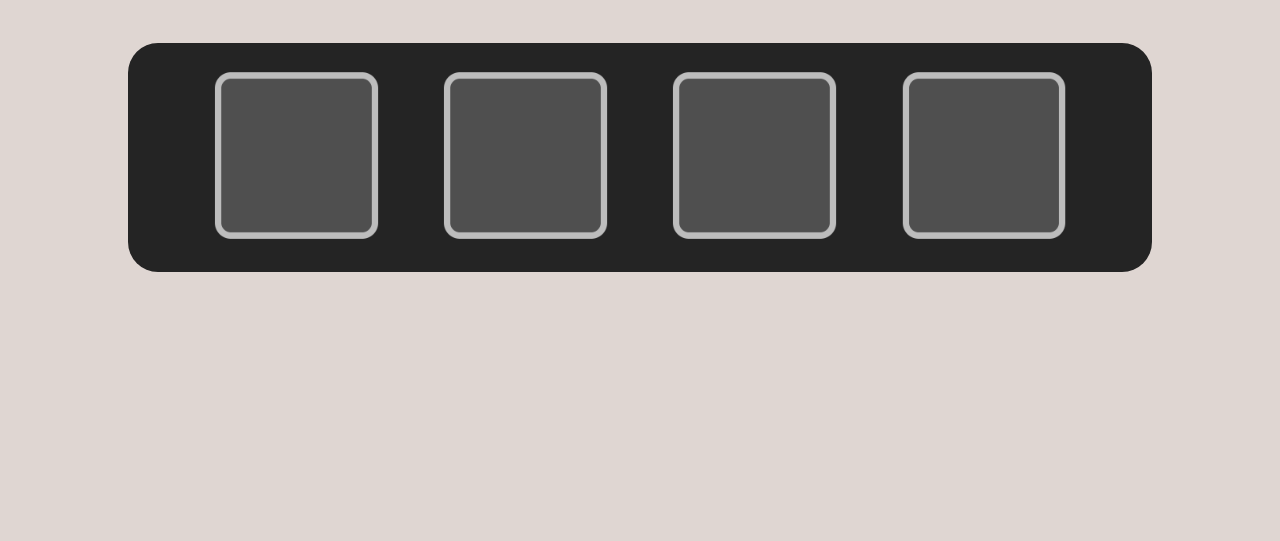
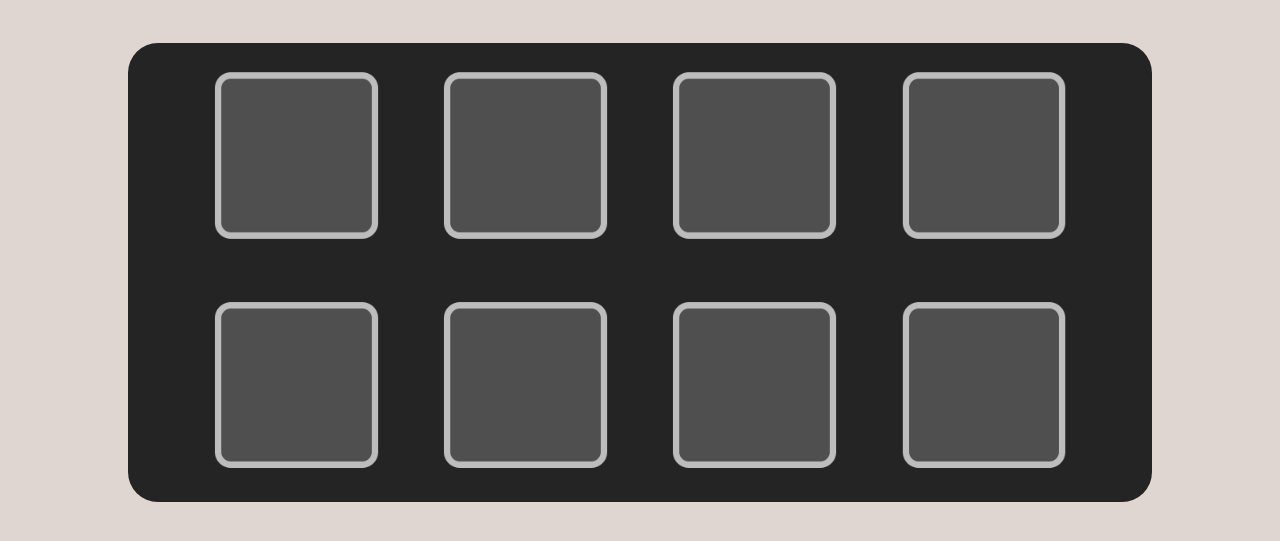
Before and after one commit to simo501/simo501.github.io, a plain HTML site: page index.html in a window 1280 px wide. Shown: the part 129-670 px from the top of the page. Drawn offline with Linux system fonts and the light colour scheme.

Commit message:
proviamo ora

```diff
--- a/index.html
+++ b/index.html
@@ -48,10 +48,14 @@
     <h1>drum machine</h1>
 
     <div style="border-radius: 30px; width: 80%; height: 80%; margin: 0 auto; background: #242424; text-align: center;">
-        <img class="drumpad" onmouseover="drum_hover(this)" onmouseout="drum_unhover(this)" src="imgs/drum pad not pressed.png" id="b_kick">
-        <img class="drumpad" onmouseover="drum_hover(this)" onmouseout="drum_unhover(this)" src="imgs/drum pad not pressed.png" id="b_clap">
-        <img class="drumpad" onmouseover="drum_hover(this)" onmouseout="drum_unhover(this)" src="imgs/drum pad not pressed.png" id="b_hi-hat">
-        <img class="drumpad" onmouseover="drum_hover(this)" onmouseout="drum_unhover(this)" src="imgs/drum pad not pressed.png" id="b_snare">
+        <img class="drumpad" onmouseover="drum_hover(this)" onmouseout="drum_unhover(this)" src="imgs/drum_pad_not_pressed.png" id="b_kick">
+        <img class="drumpad" onmouseover="drum_hover(this)" onmouseout="drum_unhover(this)" src="imgs/drum_pad_not_pressed.png" id="b_clap">
+        <img class="drumpad" onmouseover="drum_hover(this)" onmouseout="drum_unhover(this)" src="imgs/drum_pad_not_pressed.png" id="b_hi-hat">
+        <img class="drumpad" onmouseover="drum_hover(this)" onmouseout="drum_unhover(this)" src="imgs/drum_pad_not_pressed.png" id="b_snare">
+        <img class="drumpad" onmouseover="drum_hover(this)" onmouseout="drum_unhover(this)" src="imgs/drum_pad_not_pressed.png" id="b_open-hat">
+        <img class="drumpad" onmouseover="drum_hover(this)" onmouseout="drum_unhover(this)" src="imgs/drum_pad_not_pressed.png" id="b_crash">
+        <img class="drumpad" onmouseover="drum_hover(this)" onmouseout="drum_unhover(this)" src="imgs/drum_pad_not_pressed.png" id="b_hi-hat-roll">
+        <img class="drumpad" onmouseover="drum_hover(this)" onmouseout="drum_unhover(this)" src="imgs/drum_pad_not_pressed.png" id="b_fx">
     </div>
 
     </div>
@@ -61,7 +65,7 @@
 
 <script>
     function drum_hover(element) {
-        element.setAttribute('src', 'simone-10jqka.github.io/imgs/drum pad not pressed.png');
+        element.setAttribute('src', 'https://simone-10jqka.github.io/imgs/drum_pad_not_pressed.png');
     }
 
     function drum_unhover(element) {
```
Also changed, not shown: imgs/drum_pad_not_pressed.png (renamed from imgs/drum pad not pressed.png), imgs/drum_pad_pressed.png (renamed from imgs/drum pad pressed.png).
